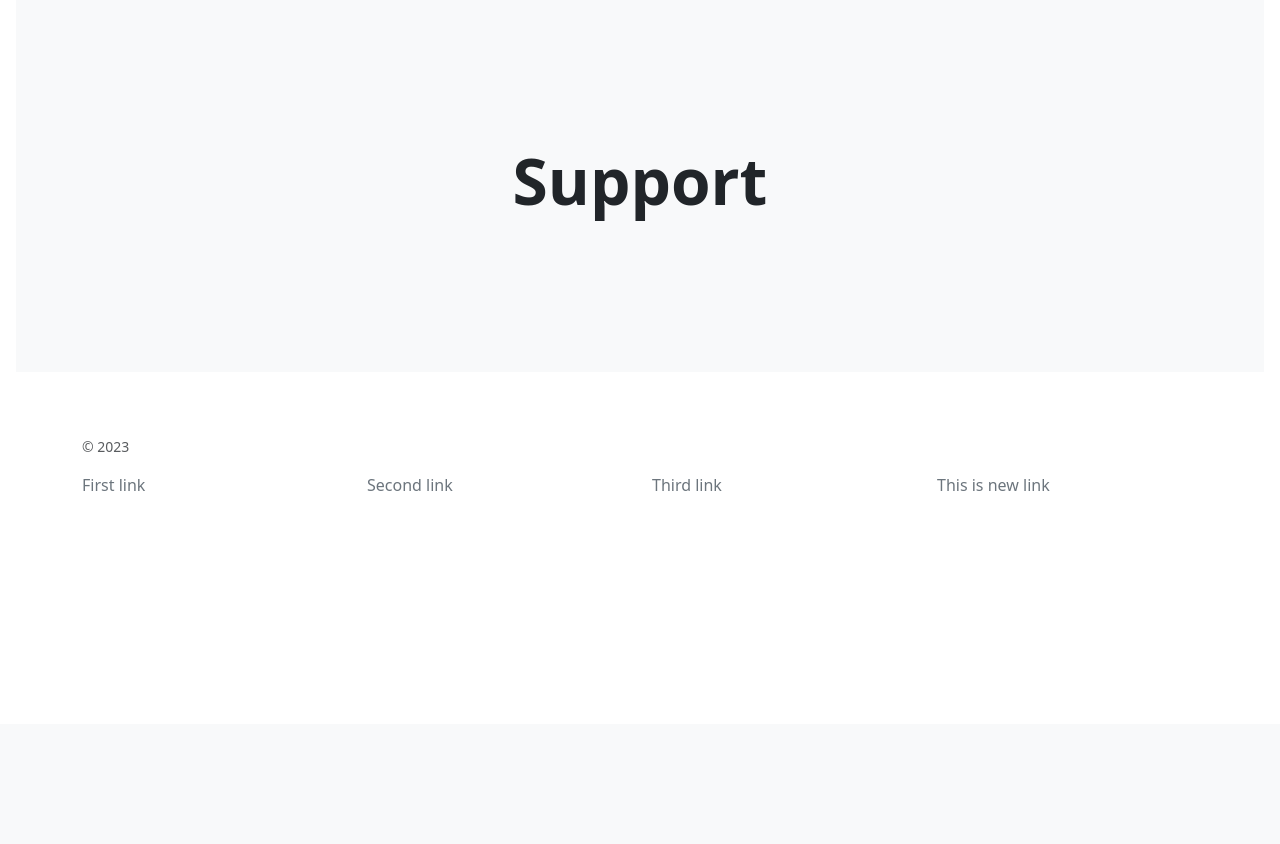
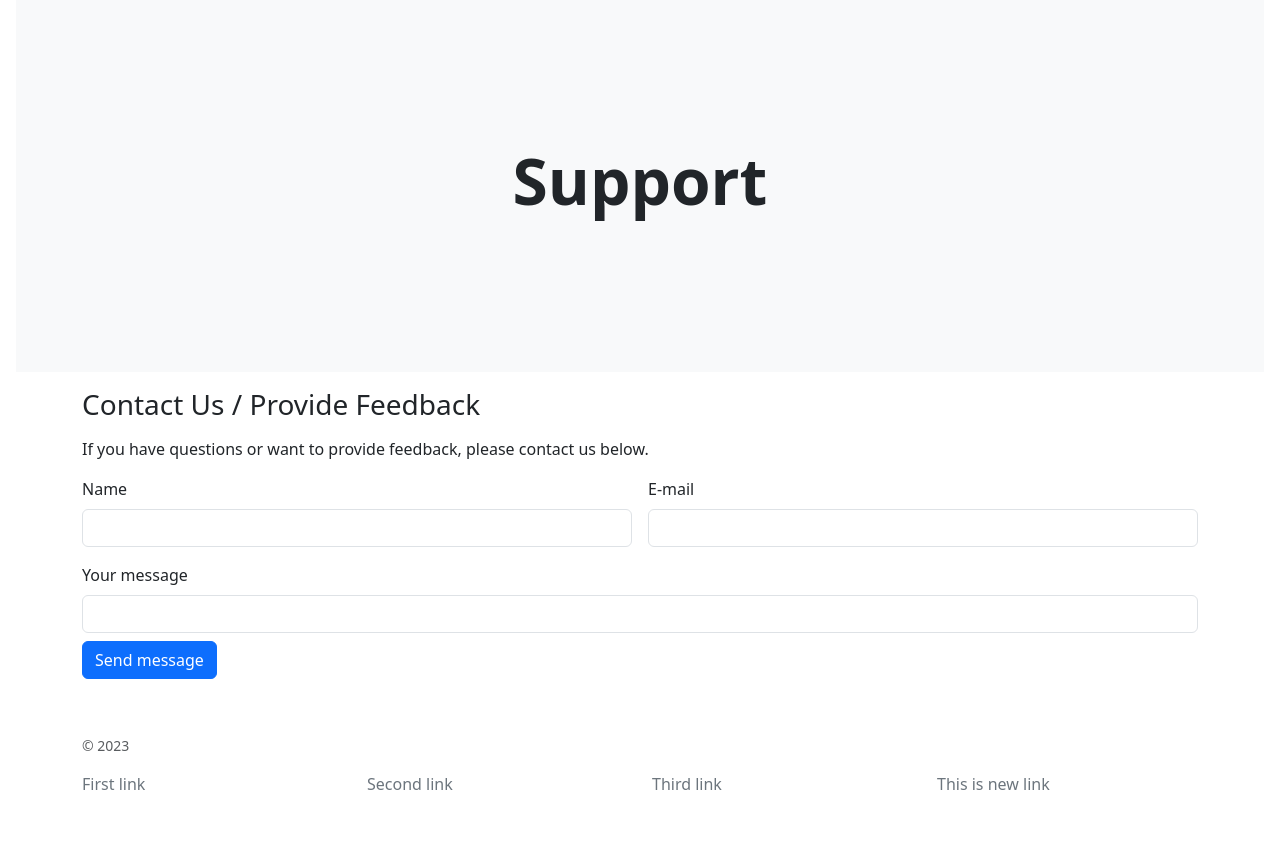
Before and after one commit to ZhannaKrauberger/OTUS_homework, a Flask app: page /support/ in a window 1280 px wide. Shown: the part 76-920 px from the top of the page. Before the commit the page ends 567 px from the top, so only its background shows below. Run offline with Flask 3, Linux system fonts and the light colour scheme.

Commit message:
add support template

```diff
--- a/homework_06/templates/support.html
+++ b/homework_06/templates/support.html
@@ -5,3 +5,39 @@
   {% endblock %}
 
 {% block name %}Support{% endblock %}
+
+{% block body %}
+
+  <div class="container">
+    <form action="" method="post">
+      <h1 class="h3 mb-3 fw-normal">Contact Us / Provide Feedback</h1>
+      <p>If you have questions or want to provide feedback, please contact us below.</p>
+      <div class="row g-3">
+
+        <div class="col-sm-6">
+          <label for="name" class="form-label">Name</label>
+          <input type="text" class="form-control" id="name" name="name">
+        </div>
+
+        <div class="col-sm-6">
+          <label for="email" class="form-label">E-mail</label>
+          <input type="email" class="form-control" id="email" name="email">
+          <div class="invalid-feedback">
+            Please enter a valid email address.
+          </div>
+        </div>
+
+        <div class="col-sm-12">
+          <label for="body" class="form-label">Your message</label>
+          <input type="text" class="form-control" id="body" name="body">
+        </div>
+      </div>
+      <button type="submit" class="btn btn-primary my-md-2"> Send message</button>
+    </form>
+
+      {% for msg in get_flashed_messages() %}
+        <div class="flash alert alert alert-info" role="alert">{{ msg }}</div>
+      {% endfor %}
+  </div>
+
+{% endblock %}
```
